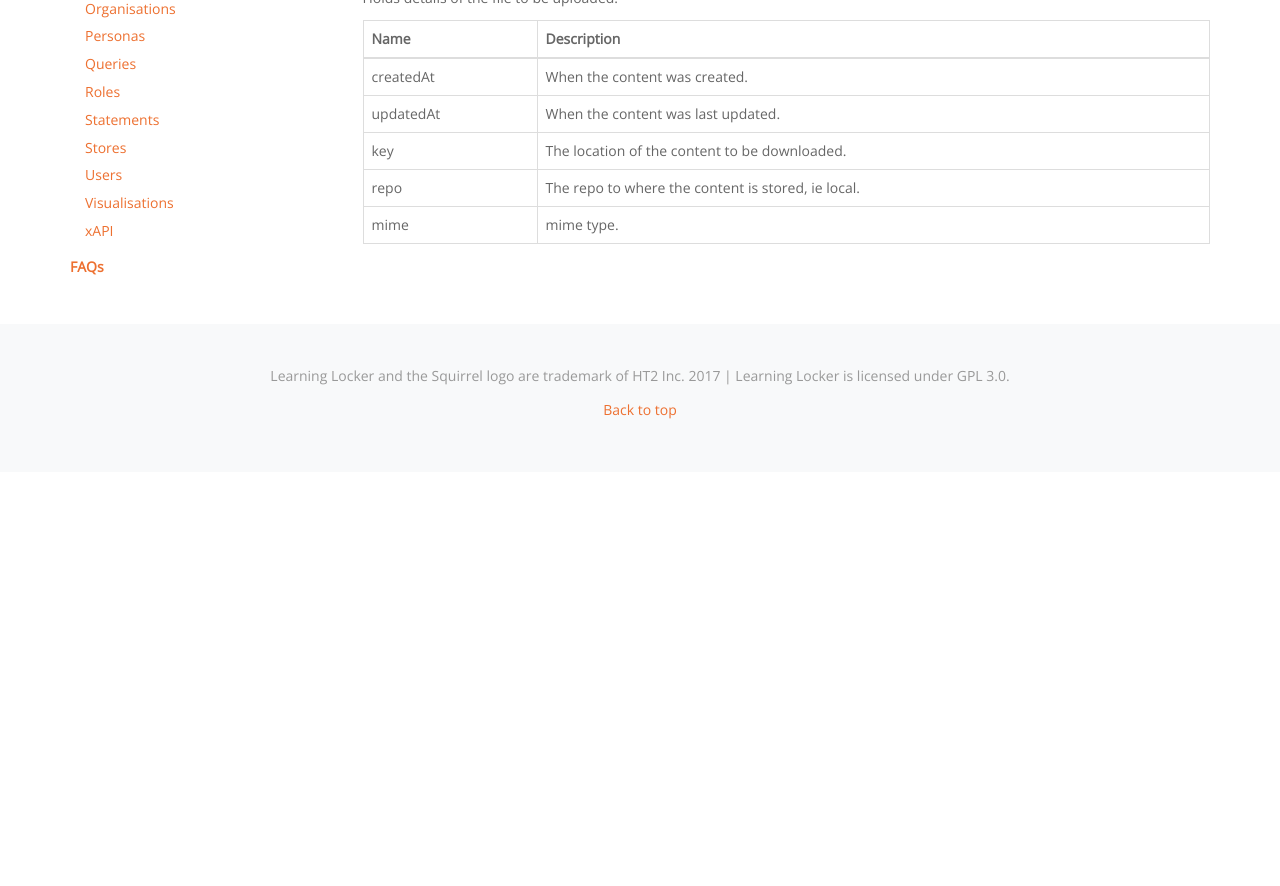
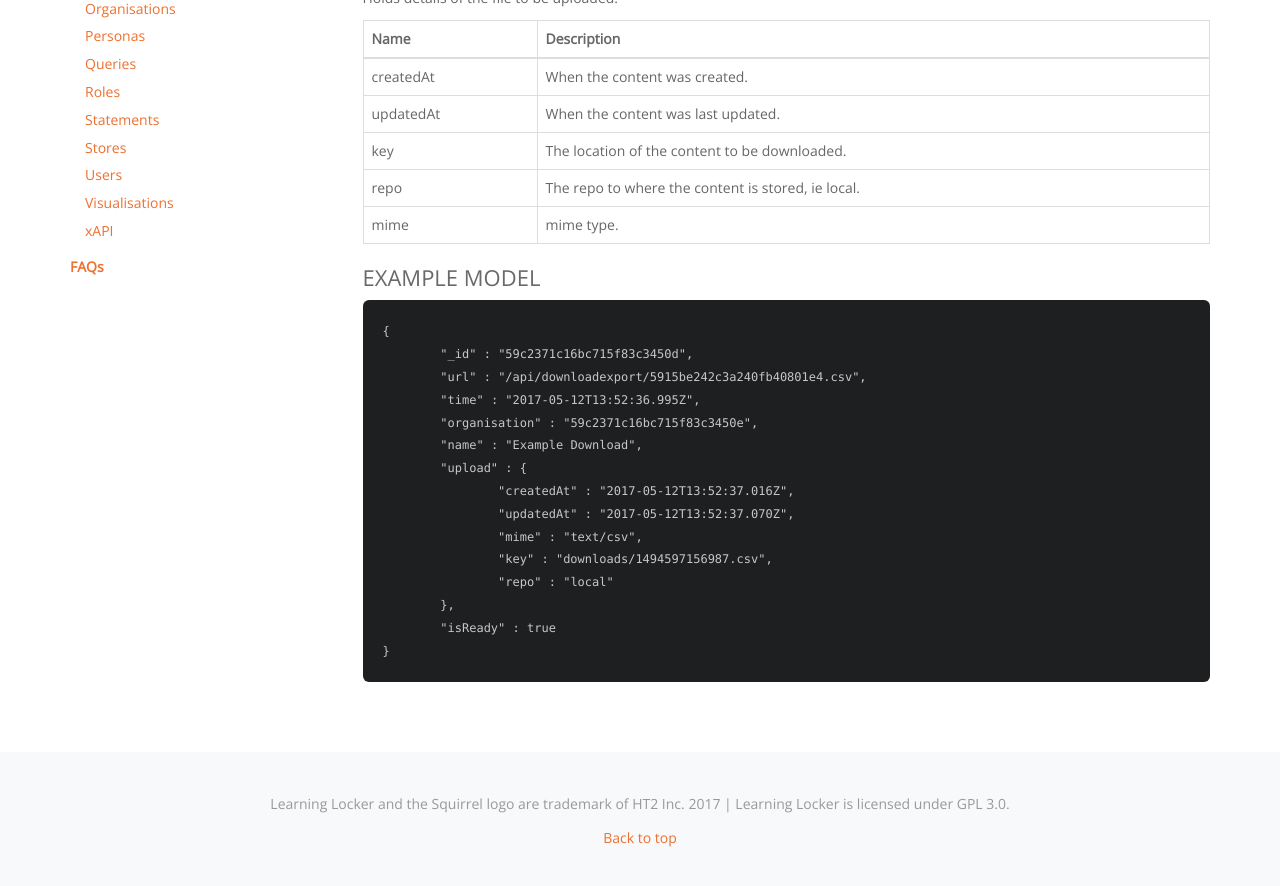
Before and after one commit to LearningLocker/docs, a Jekyll site: the page built from src/http-downloads.md, in a window 1280 px wide and 900 px high, scrolled down 702 px. Shown: the top 886 px of the window. Built offline with Jekyll 4.4.1, drawn with Linux system fonts in a browser that asks for light colours; nearby versions of some CDN libraries; our own code applies the rules of GitHub Pages for plain Markdown files; before the commit the page ends 1174 px from its top, so only the background shows below that.

Commit message:
Adds download example.

````diff
--- a/src/http-downloads.md
+++ b/src/http-downloads.md
@@ -32,3 +32,23 @@ updatedAt | When the content was last updated.
 key | The location of the content to be downloaded.
 repo | The repo to where the content is stored, ie local.
 mime | mime type.
+
+### Example Model
+
+```json
+{
+	"_id" : "59c2371c16bc715f83c3450d",
+	"url" : "/api/downloadexport/5915be242c3a240fb40801e4.csv",
+	"time" : "2017-05-12T13:52:36.995Z",
+	"organisation" : "59c2371c16bc715f83c3450e",
+	"name" : "Example Download",
+	"upload" : {
+		"createdAt" : "2017-05-12T13:52:37.016Z",
+		"updatedAt" : "2017-05-12T13:52:37.070Z",
+		"mime" : "text/csv",
+		"key" : "downloads/1494597156987.csv",
+		"repo" : "local"
+	},
+	"isReady" : true
+}
+```
````
Also changed, not shown: src/http-dashboards.md (+1 -1 lines).
